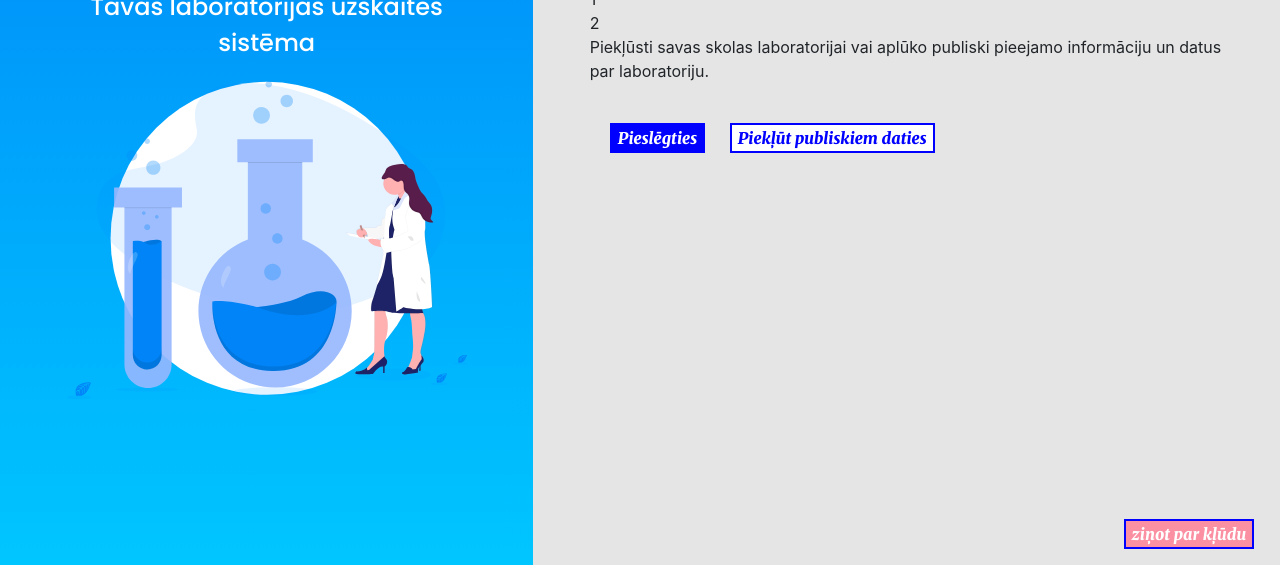
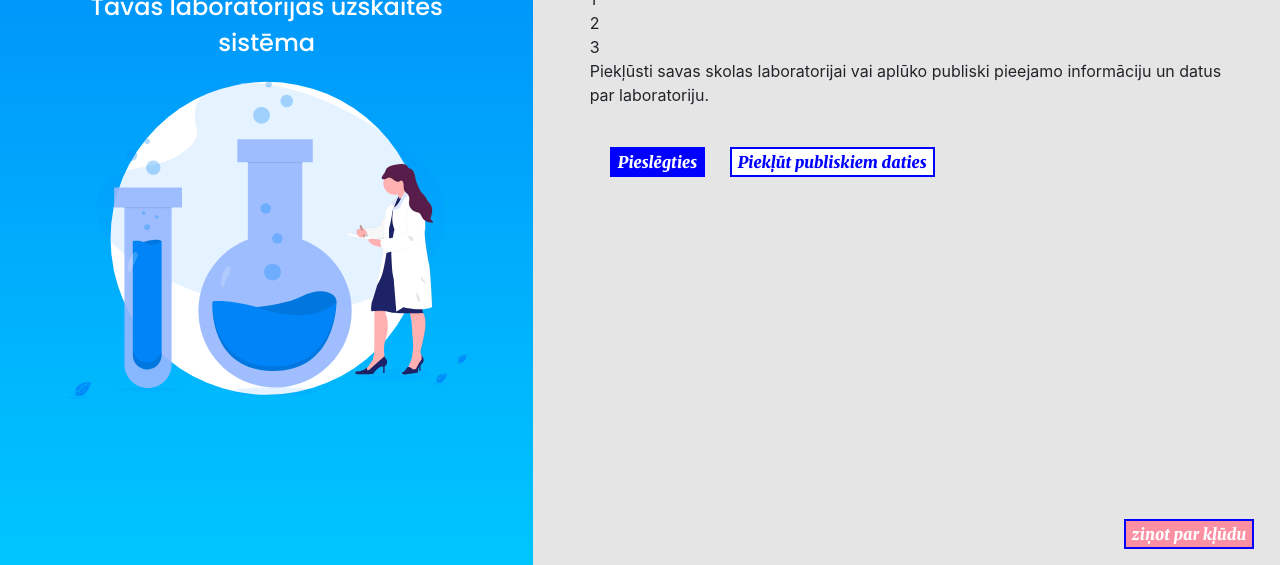
Before and after one commit to GunaPentjusa/startit-plus, a plain HTML site: page index.html in a window 1280 px wide. Shown: the part 235-800 px from the top of the page. Drawn offline with nearby package versions, Linux system fonts and the light colour scheme; a script that the page names is missing.

Commit message:
tresaas izmainjas

```diff
--- a/index.html
+++ b/index.html
@@ -33,6 +33,7 @@
             </div>
          <div>1</div>
          <div>2</div>
+         <div>3</div>
           <text>Piekļūsti savas skolas laboratorijai vai aplūko publiski pieejamo informāciju un datus par laboratoriju.</text><br>
          <div class="pozic">
           <button class="button1">Pieslēgties</button>
```
